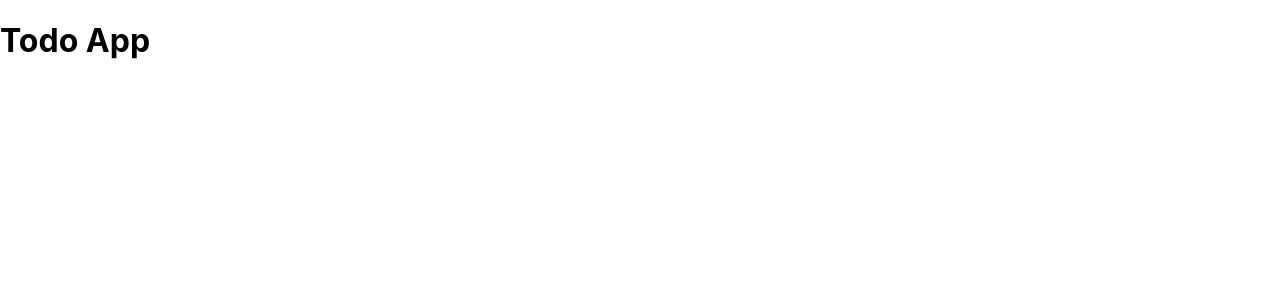
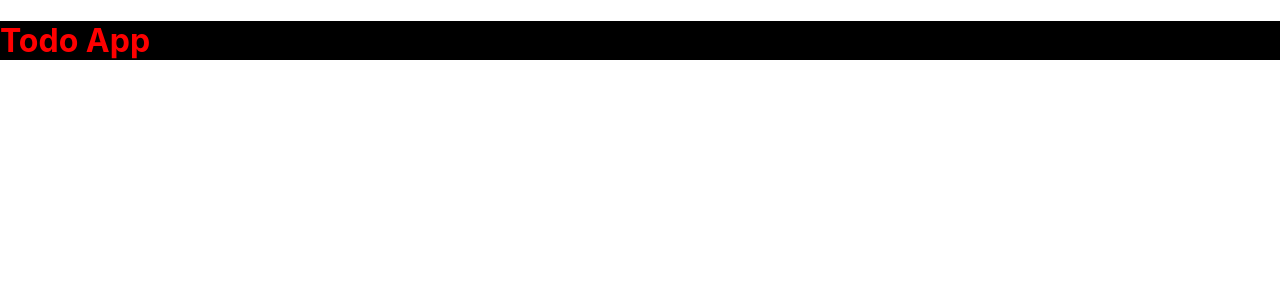
Before and after one commit to mongy92/react-todo-app, a React (Create React App) app: page / in a window 1280 px wide. Shown: the top 300 px of the page. Built offline with nearby package versions, Linux system fonts and the light colour scheme.

Commit message:
JS styles

```diff
--- a/src/Components/Header.tsx
+++ b/src/Components/Header.tsx
@@ -7,9 +7,14 @@
 const Header: React.FC<Props> = ({ title = 'Welcome' }) => {
   return (
     <header>
-      <h1>{title}</h1>
+      <h1 style={headerStyle}>{title}</h1>
     </header>
   );
 };
 
 export default Header;
+
+const headerStyle = {
+  color: 'red',
+  backgroundColor: 'black',
+};
```
